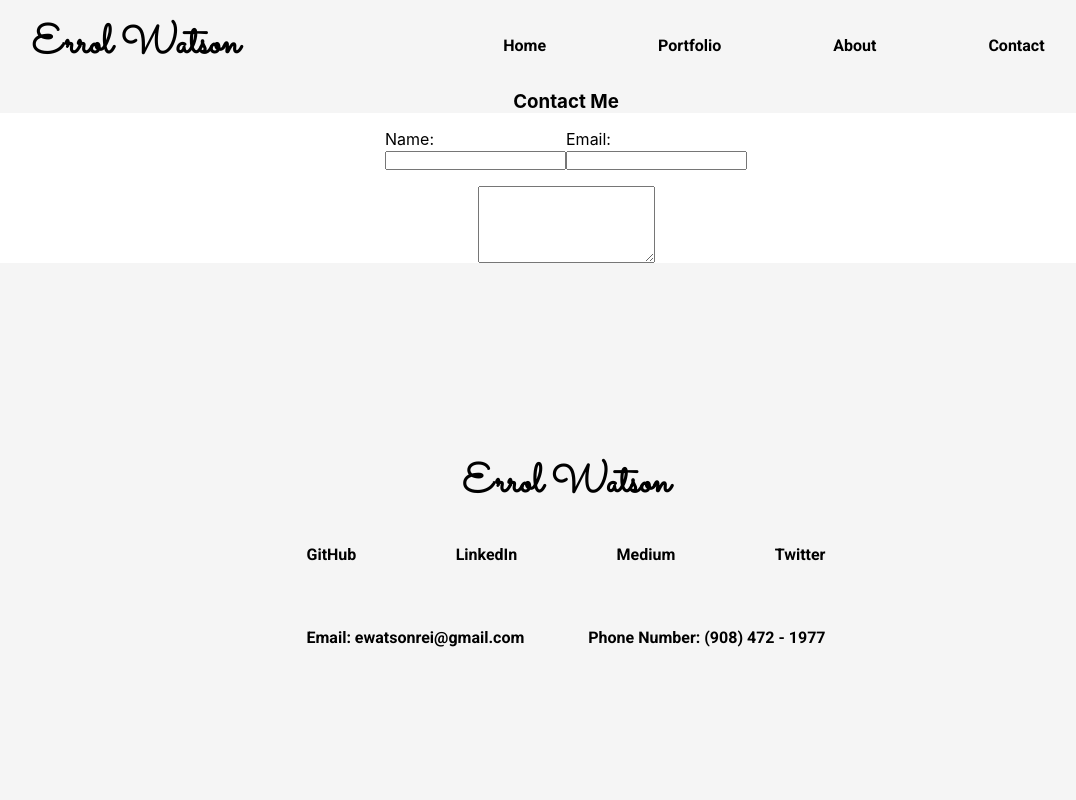
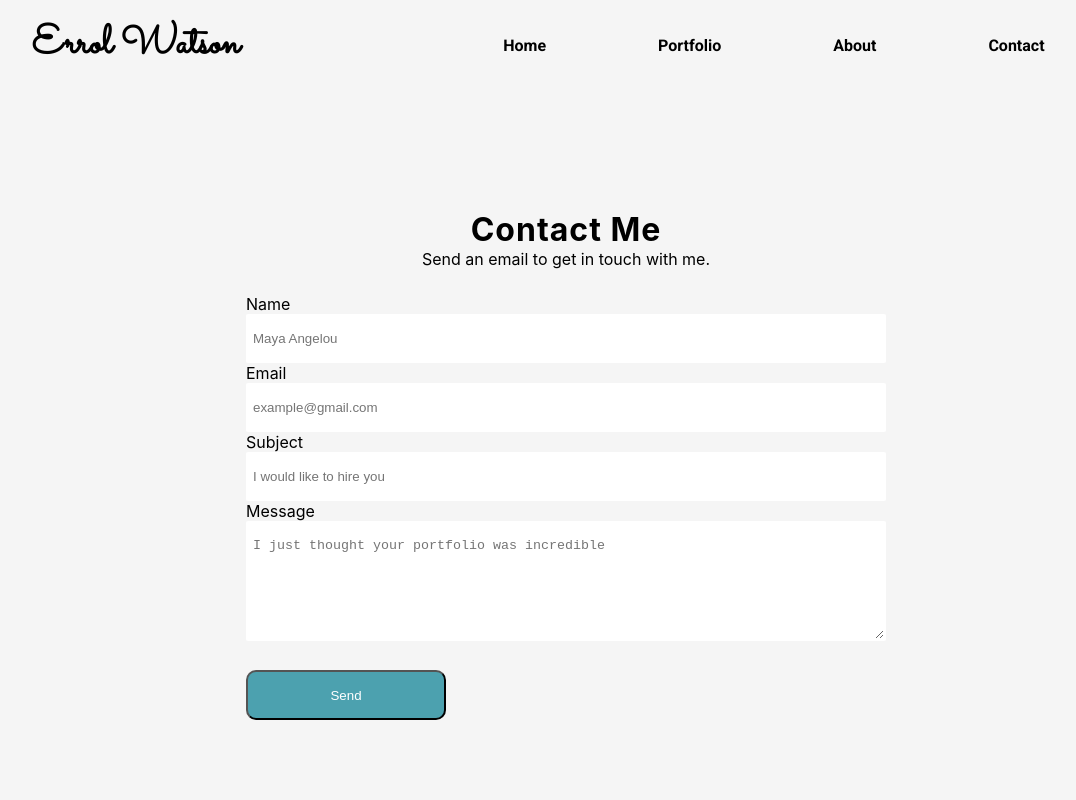
Before and after one commit to errolgh/portfolio, a React (Create React App) app: page /contact in a window 1280 px wide. Shown: the top 800 px of the page, without its empty margins (74-1150 px from the left). Built offline with nearby package versions, Linux system fonts and the light colour scheme.

Commit message:
Modified Contact page

```diff
--- a/src/components/App.js
+++ b/src/components/App.js
@@ -1,9 +1,9 @@
 import Nav from './Nav'
+import Footer from './Footer'
 import Home from '../pages/Home'
-import Portfolio from '../pages/Portfolio'
-import Footer from './Footer'
 import About from '../pages/About'
 import Contact from '../pages/Contact'
+import Portfolio from '../pages/Portfolio'
 import { Route, Switch } from 'react-router-dom'
 
 export default function App() {
--- a/src/components/ContactForm.js
+++ b/src/components/ContactForm.js
@@ -7,8 +7,45 @@ export default function ContactForm() {
     // emailjs.get
 
     return (
-        <>
-            <h3 className="contact-me">Contact Me</h3>
+        <div className="form-container">
+
+            <div className="contact-me">
+                <h1>Contact Me</h1>
+                <p>Send an email to get in touch with me.</p>
+            </div>
+
+            <form>
+                <section className="top-row">
+                    <div className="name">
+                        <label>Name</label>
+                        <input type="text" placeholder="Maya Angelou" />
+                    </div>
+                    <div className="email">
+                        <label>Email</label>
+                        <input type="text" placeholder="example@gmail.com" />
+                    </div>
+                </section>
+
+                <div className="subject">
+                    <label>Subject</label>
+                    <input type="text" placeholder="I would like to hire you"/>
+                </div>
+
+                <div className="message">
+                    <label>Message</label>
+                    <textarea placeholder="I just thought your portfolio was incredible" />
+                </div>
+            </form>
+
+            <button>Send</button>
+
+        </div>
+    )
+}
+
+
+// adding emailjs form and sign up for emailjs
+{/* <h3 className="contact-me">Contact Me</h3>
 <div className="contact-form-container">
     <form id="contact-form">
         <div className="name-email">
@@ -31,16 +68,16 @@ export default function ContactForm() {
                 />
             </div>
         </div>
+        <div className="subject">
+            <input
+                type='text'
+                name='subject'
+            />
+        </div>
         <div className="message">
             <textarea
                 rows="5"
             />
         </div>
     </form>
-            </div>
-        </>
-    )
-}
-
-
-// adding emailjs form and sign up for emailjs
+</div> */}
--- a/src/components/Footer.js
+++ b/src/components/Footer.js
@@ -7,7 +7,7 @@ export default function Footer() {
             <div>
                 <ul>
                     <li><a href="https://github.com/errolgh" target="_blank" rel="noreferrer">GitHub</a></li>
-                    <li><a href="https://linkedin.com/errolwatson" target="_blank" rel="noreferrer">LinkedIn</a></li>
+                    <li><a href="https://www.linkedin.com/in/errolwatson/" target="_blank" rel="noreferrer">LinkedIn</a></li>
                     <li><a href="https://medium.com/@ewatsonrei" target="_blank" rel="noreferrer">Medium</a></li>
                     <li><a href="https://twitter.com/realErrolWatson" target="_blank" rel="noreferrer">Twitter</a></li>
                 </ul>
--- a/src/styles/contactform.scss
+++ b/src/styles/contactform.scss
@@ -1,21 +1,108 @@
-.contact-me {
-    display: flex;
-    justify-content: center;
-    // text-align: center;
+//nest everything with sass.
+//change everything to rems for responsive design.
+
+.form-container {
+    width: 100%;
+    max-width: 680px;
+    margin: 100px auto 0;
+    padding: 20px;
+    box-sizing: border-box;
 }
 
-.contact-form-container {
-    display: flex;
-    justify-content: center;
-    background: white;
 
-    .name-email {
-        display: flex;
-        justify-content: space-evenly;
-        padding: 1rem .5rem 1rem .5rem;
-    }
-    .message {
-        display: flex;
-        justify-content: center;
+.contact-me {
+    text-align: center;
+    h1 {
+        letter-spacing: 1px;
     }
 }
+
+
+form {
+    width: 100%;
+    margin: 25px 0px;
+}
+
+
+// .top-row,
+// .subject,
+// .message {
+//     display: flex;
+//     width: 100%;
+//     min-height: 65px;
+//     margin: 25px 0px;
+//     overflow: hidden;
+//     //without this^, form seems to works fine.
+// }
+
+
+form input[type="text"],
+form textarea {
+    padding: 15px 5px;
+    width: 100%;
+    border: 2px solid #fff;
+    border-radius: 2px;
+    outline: none;
+    transition: all 0.2s ease;
+}
+
+
+form input:focus,
+form textarea:focus {
+    border-color: #4ca1af;
+    box-shadow: inset 0 1px 1px rbga(0,0,0, 0.0125),
+    0 0 8px rbga(76, 161, 175, 0.5);
+}
+
+
+form label {
+    margin-bottom: 5px;
+}
+
+
+.top-row .name .email {
+    width: 29.9%;
+    // float: left;
+    margin: 5%;
+}
+
+
+// .name .input-pair:last-child {
+//     margin-right: 0;
+// }
+
+
+// .subject {
+//     clear: both;
+// }
+
+
+.message textarea {
+    height: 120px;
+    //min height/lines
+    // max height/lines
+    //make width fixed
+}
+
+
+button {
+    background: #4ca1af;
+    width: 200px;
+    height: 50px;
+    padding: 10px 0px;
+    border-radius: 10px;
+    color: #fff;
+    cursor: pointer;
+}
+
+
+@media screen and (max-width: 460px) {
+    .form-container {
+        margin-top: 25px auto 0;
+    }
+
+    .name {
+        width: 100%;
+        margin: 5px 0px;
+    }
+}
```
Also changed, not shown: 1 other file (tests, documents, lock files or other folders). Lines whose indentation alone changed are shown as unchanged.
